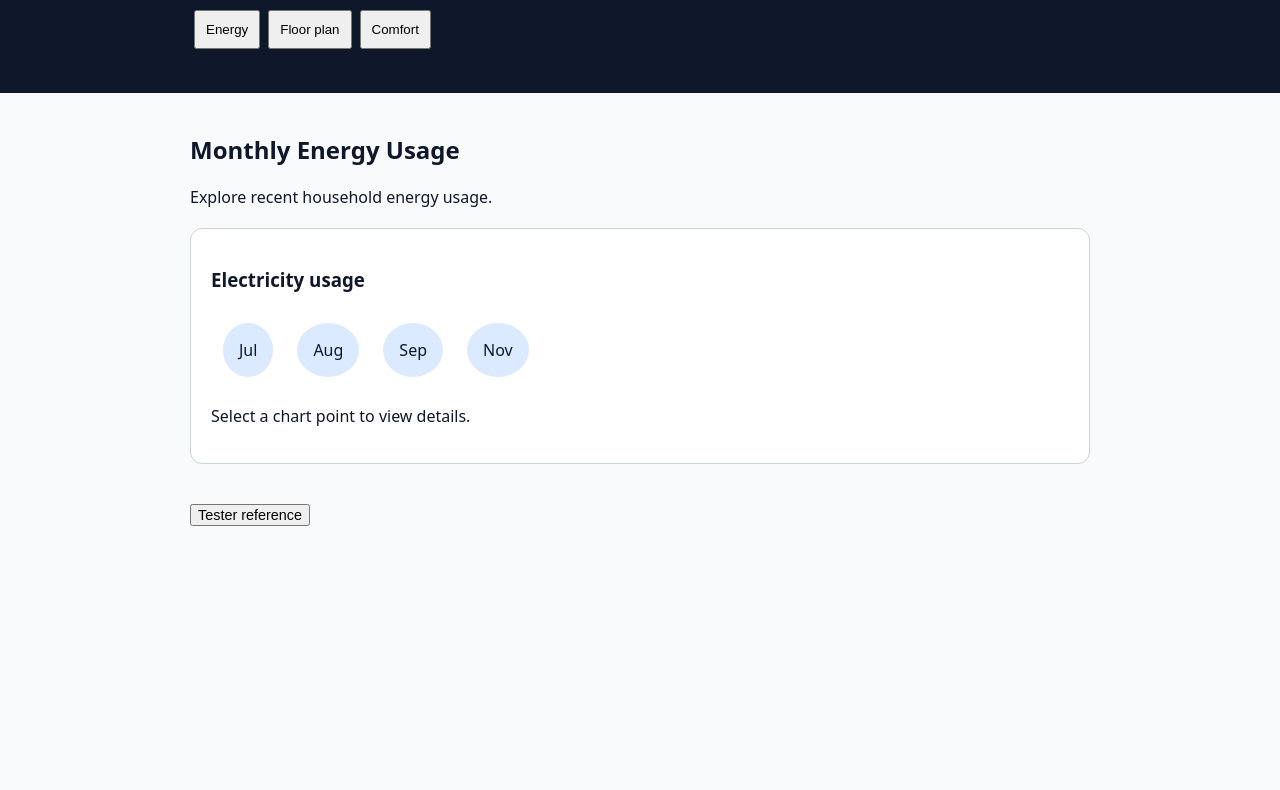
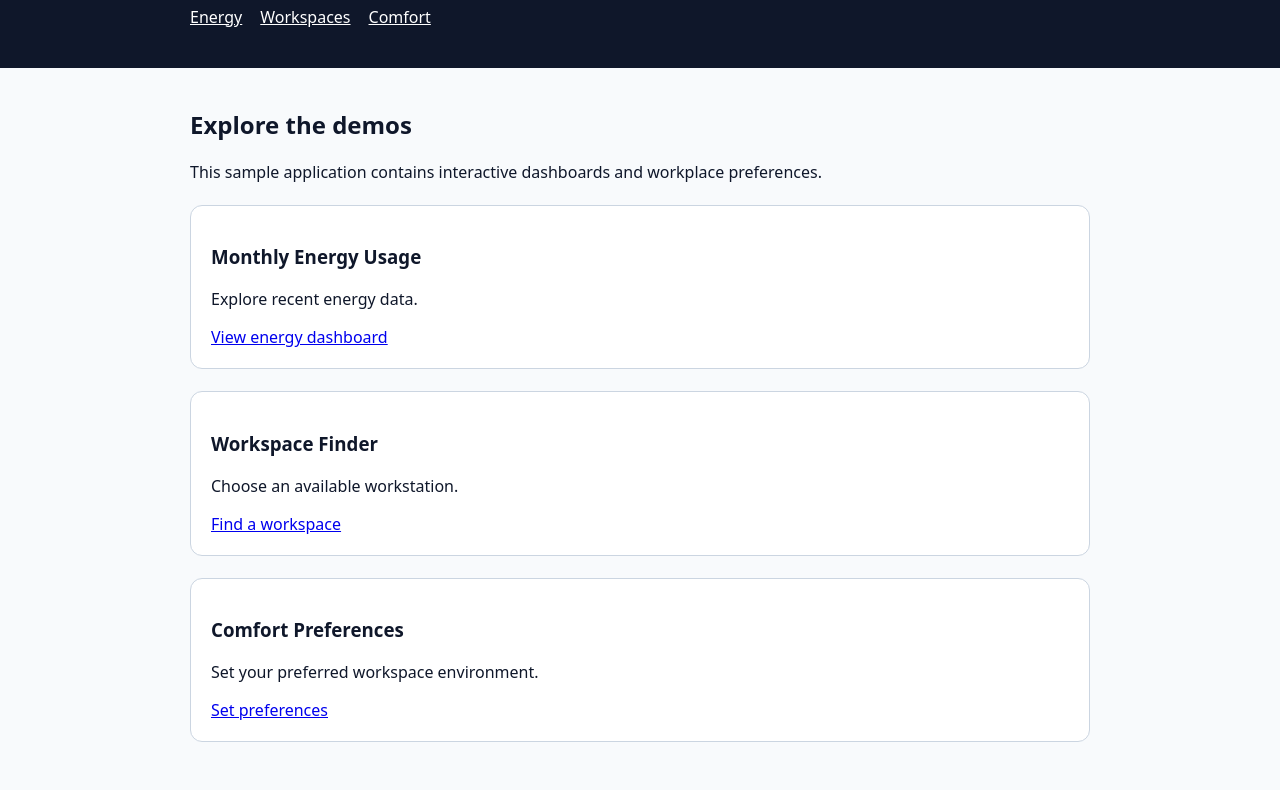
Before and after one commit to ahlevel/Misfit-Examples, a plain HTML site: page index.html in a window 1280 px wide. Shown: the part 120-910 px from the top of the page. Before the commit the page ends 800 px from the top, so only its background shows below. Drawn offline with Linux system fonts and the light colour scheme.

Commit message:
Add files via upload

```diff
--- a/index.html
+++ b/index.html
@@ -1,6 +1 @@
-<!doctype html><html lang="en"><head><meta charset="utf-8"><meta name="viewport" content="width=device-width,initial-scale=1"><title>BP-602 Custom Control Lab</title><style>body{font:16px system-ui;margin:0;background:#f8fafc;color:#0f172a}header{background:#0f172a;color:white;padding:20px}main,.wrap{max-width:900px;margin:auto;padding:20px}nav button{margin:4px;padding:10px}.page{display:none}.page.active{display:block}.card{background:#fff;border:1px solid #cbd5e1;border-radius:12px;padding:20px;margin-top:20px}.point,.seat,.rating{cursor:pointer}.point{display:inline-flex;margin:12px;padding:16px;border-radius:50%;background:#dbeafe}.seat{display:inline-flex;margin:12px;padding:18px;border-radius:50%;background:#dcfce7}.rating{display:inline-block;margin:8px;padding:12px 18px;border:2px solid #94a3b8;border-radius:999px}:focus{outline:3px solid #2563eb;outline-offset:3px}.ref{margin-top:40px;font-size:.9rem}</style></head><body><header><div class="wrap"><h1>BP-602 Practice Site</h1><nav aria-label="Practice pages"><button data-go="energy">Energy</button><button data-go="floor">Floor plan</button><button data-go="comfort">Comfort</button></nav></div></header><main>
-<section id="energy" class="page active"><h2>Monthly Energy Usage</h2><p>Explore recent household energy usage.</p><div class="card"><h3>Electricity usage</h3><div tabindex="0" class="point" data-msg="July: 515 kWh">Jul</div><div tabindex="0" role="img" aria-label="August, 482 kilowatt-hours" class="point" data-msg="August: 482 kWh">Aug</div><div tabindex="0" role="button" aria-label="September, 530 kilowatt-hours, details selected" aria-pressed="true" class="point" data-msg="September: 530 kWh">Sep</div><div tabindex="0" role="button" aria-label="November, 688 kilowatt-hours" aria-pressed="false" class="point" data-msg="November: 688 kWh">Nov</div><p id="energyStatus" aria-live="polite">Select a chart point to view details.</p></div></section>
-<section id="floor" class="page"><h2>Choose a Workspace</h2><p>Select a workstation for your office visit.</p><div class="card"><div tabindex="0" class="seat" data-msg="Workspace 4A selected">4A</div><div tabindex="0" role="option" aria-label="Workspace 4B, window seat" class="seat" data-msg="Workspace 4B selected">4B</div><div tabindex="0" role="option" aria-label="Workspace 4C, unavailable" aria-disabled="true" class="seat" data-msg="Workspace 4C unavailable">4C</div><div tabindex="0" role="option" aria-label="Workspace 4D, standing desk" aria-selected="false" class="seat" data-msg="Workspace 4D selected">4D</div><p id="floorStatus" aria-live="polite">No workspace selected.</p></div></section>
-<section id="comfort" class="page"><h2>Set Your Comfort Preference</h2><p>Choose the environment that feels best.</p><div class="card"><div tabindex="0" class="rating" data-msg="Cool">Cool</div><div tabindex="0" role="slider" aria-label="Temperature preference: Mild" aria-valuemin="1" aria-valuemax="5" class="rating" data-msg="Mild">Mild</div><div tabindex="0" role="slider" aria-label="Temperature preference" aria-valuemin="1" aria-valuemax="5" aria-valuenow="3" aria-valuetext="Balanced" class="rating" data-msg="Balanced">Balanced</div><div tabindex="0" role="slider" aria-label="Temperature preference" aria-valuemin="1" aria-valuemax="5" aria-valuenow="4" aria-valuetext="Warm" class="rating" data-msg="Warm">Warm</div><p id="comfortStatus" aria-live="polite">Current preference: Balanced.</p></div></section>
-<section id="answers" class="page"><h2>BP-602 Tester Reference</h2><div class="card"><h3>Monthly Energy Usage</h3><ul><li><b>July: Issue.</b> Focusable custom object lacks programmatic role and accessible name.</li><li><b>August: Issue.</b> Named as an image despite being interactive; interaction/state is not communicated.</li><li><b>September/November: No issue for this test.</b> Interactive role, meaningful name, and state are exposed.</li></ul></div><div class="card"><h3>Workspace Floor Plan</h3><ul><li><b>4A: Issue.</b> Focusable custom marker lacks role and accessible name.</li><li><b>4B: Issue.</b> Identity and option role are exposed, but selection state is omitted.</li><li><b>4C/4D: No issue for this test.</b> Relevant identification and state are programmatically exposed.</li></ul></div><div class="card"><h3>Comfort Preference</h3><ul><li><b>Cool: Issue.</b> Focusable custom control lacks programmatic role.</li><li><b>Mild: Issue.</b> Slider semantics omit current value.</li><li><b>Balanced/Warm: No issue for this test.</b> Role, name, range, current value, and value text are exposed.</li></ul></div><div class="card"><h3>Why the catch-all applies</h3><p>These examples use custom chart objects, spatial markers, and a custom preference scale rather than conventional accordions, show/hide controls, checkboxes, radio groups, links, or ordinary buttons.</p></div></section>
-<button class="ref" id="ref" type="button">Tester reference</button></main><script>const pages=[...document.querySelectorAll('.page')];function show(id){pages.forEach(p=>p.classList.toggle('active',p.id===id))}document.querySelectorAll('[data-go]').forEach(b=>b.onclick=()=>show(b.dataset.go));document.getElementById('ref').onclick=()=>show('answers');function activate(el,status,prefix=''){document.getElementById(status).textContent=prefix+el.dataset.msg}document.querySelectorAll('#energy .point').forEach(x=>{x.onclick=()=>activate(x,'energyStatus');x.onkeydown=e=>{if(e.key==='Enter'||e.key===' '){e.preventDefault();x.click()}}});document.querySelectorAll('#floor .seat').forEach(x=>{x.onclick=()=>activate(x,'floorStatus');x.onkeydown=e=>{if(e.key==='Enter'||e.key===' '){e.preventDefault();x.click()}}});document.querySelectorAll('#comfort .rating').forEach(x=>{x.onclick=()=>activate(x,'comfortStatus','Current preference: ');x.onkeydown=e=>{if(e.key==='Enter'||e.key===' '){e.preventDefault();x.click()}}});</script></body></html>
+<!doctype html><html lang="en"><head><meta charset="utf-8"><meta name="viewport" content="width=device-width,initial-scale=1"><title>Interaction Lab</title><link rel="stylesheet" href="style.css"></head><body><header><div class="wrap"><h1>Interaction Lab</h1><nav><a href="energy.html">Energy</a><a href="workspaces.html">Workspaces</a><a href="comfort.html">Comfort</a></nav></div></header><main><h2>Explore the demos</h2><p>This sample application contains interactive dashboards and workplace preferences.</p><div class="card"><h3>Monthly Energy Usage</h3><p>Explore recent energy data.</p><a href="energy.html">View energy dashboard</a></div><div class="card"><h3>Workspace Finder</h3><p>Choose an available workstation.</p><a href="workspaces.html">Find a workspace</a></div><div class="card"><h3>Comfort Preferences</h3><p>Set your preferred workspace environment.</p><a href="comfort.html">Set preferences</a></div></main><footer><a href="tester-reference.html">Tester reference</a></footer></body></html>
--- /dev/null
+++ b/script.js
@@ -0,0 +1 @@
+document.querySelectorAll('[data-message]').forEach(function(el){function go(){var s=document.querySelector('[data-status]');if(s)s.textContent=el.dataset.message;}el.addEventListener('click',go);el.addEventListener('keydown',function(e){if(e.key==='Enter'||e.key===' '){e.preventDefault();go();}});});
--- /dev/null
+++ b/style.css
@@ -0,0 +1 @@
+body{font:16px system-ui,sans-serif;margin:0;background:#f8fafc;color:#0f172a}header{background:#0f172a;color:#fff;padding:20px}.wrap,main{max-width:900px;margin:auto;padding:20px}nav a{color:#fff;margin-right:18px}main{min-height:70vh}.card{background:#fff;border:1px solid #cbd5e1;border-radius:12px;padding:20px;margin:22px 0}.control{display:inline-flex;align-items:center;justify-content:center;min-width:56px;min-height:48px;margin:10px;padding:8px 14px;background:#dbeafe;border:2px solid #94a3b8;border-radius:12px;cursor:pointer}.point{border-radius:50%}.seat{border-radius:50%;background:#dcfce7}.scale{border-radius:999px}.control:focus{outline:3px solid #2563eb;outline-offset:3px}.status{font-weight:600}.tester{font-size:.9rem;color:#475569}footer{max-width:900px;margin:30px auto;padding:20px;border-top:1px solid #cbd5e1}footer a{color:#475569}
```
Also changed, not shown: comfort.html (added, +1 -0 lines), energy.html (added, +1 -0 lines), tester-reference.html (added, +1 -0 lines), workspaces.html (added, +1 -0 lines).
